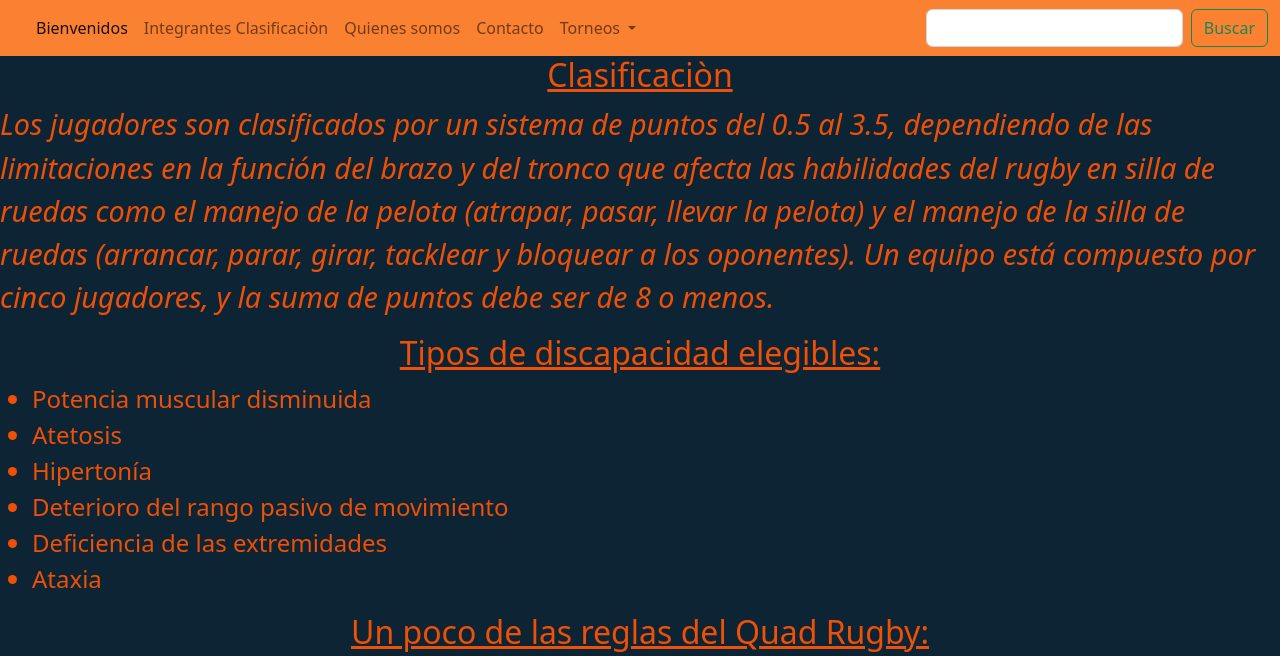
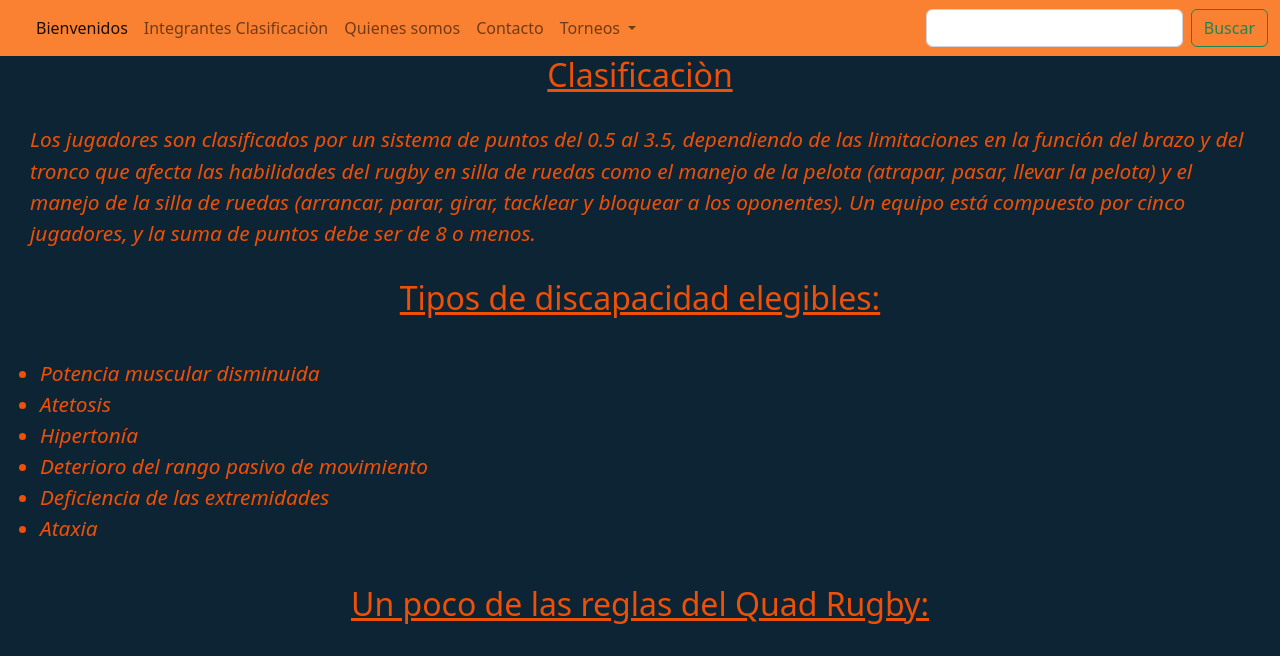
Before and after one commit to Matias22xt/EntregaProyectoFinal, a website: page dogos/Integrantes.html in a window 1280 px wide. Shown: the top 656 px of the page. Drawn offline with nearby package versions, Linux system fonts and the light colour scheme.

Commit message:
entrega final

```diff
--- a/scss/_body.scss
+++ b/scss/_body.scss
@@ -1,7 +1,8 @@
 .principal{
     background-image: url(../img/2dogos.jpg);
-    background-repeat: repeat;
-}
+   background-size: contain;
+   background-position: top;
+   }
 .principal1{
     background-color: rgb(12, 36, 51);
        }
--- a/scss/_footer.scss
+++ b/scss/_footer.scss
@@ -1,7 +1,5 @@
 .footer{
      display: grid;
-     padding: 1px;
-     margin: 1px;
      justify-content: center;
      background-color: #df5b04;
      grid-template-columns: none;
@@ -20,7 +18,10 @@
   grid-area: footer3;
 }
 
-
+.imgfooter{
+  height: 38px;
+  width: 38px;
+}
 
 
 
--- a/scss/_main.scss
+++ b/scss/_main.scss
@@ -91,13 +91,18 @@ main{
           }
          .pconEstilo{
             font-style: italic;
-            font-size: 180%;
+            font-size: 130%;
             color: rgb(238, 80, 7);
+            margin: 15px;
+            padding: 15px;
                   }
                      nav{
                         .lista{
-                            font-size: 150%;
+                            font-style: italic;
+                            font-size: 130%;
                             color: rgb(238, 80, 7);
+                            margin: 20px;
+                            padding: 20px;
                                  }
                      }
          }
```
Also changed, not shown: index.html (+4 -2 lines), css/estilo.css, img/1logo.jpg (added), img/Dogos.jpg.
